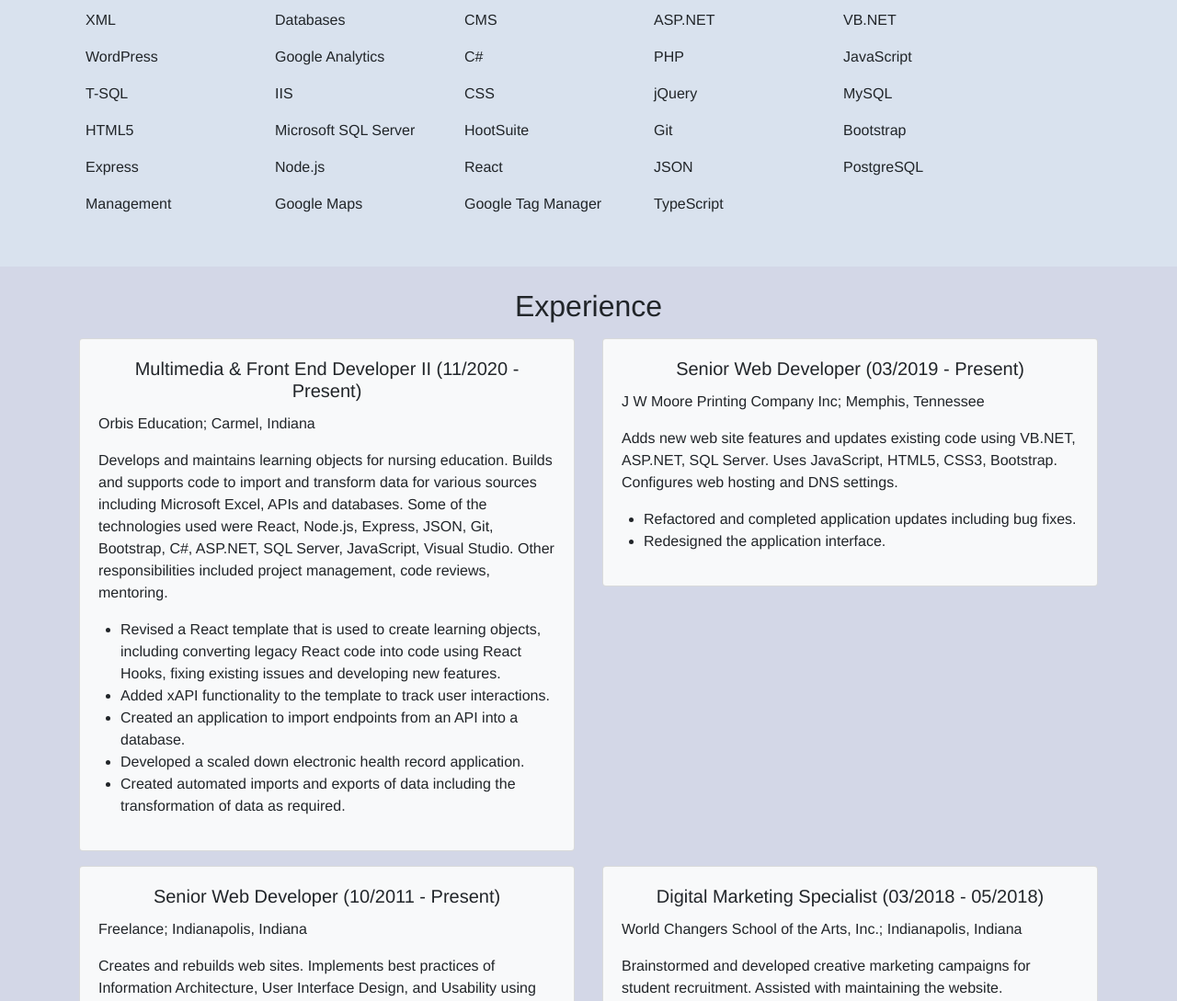
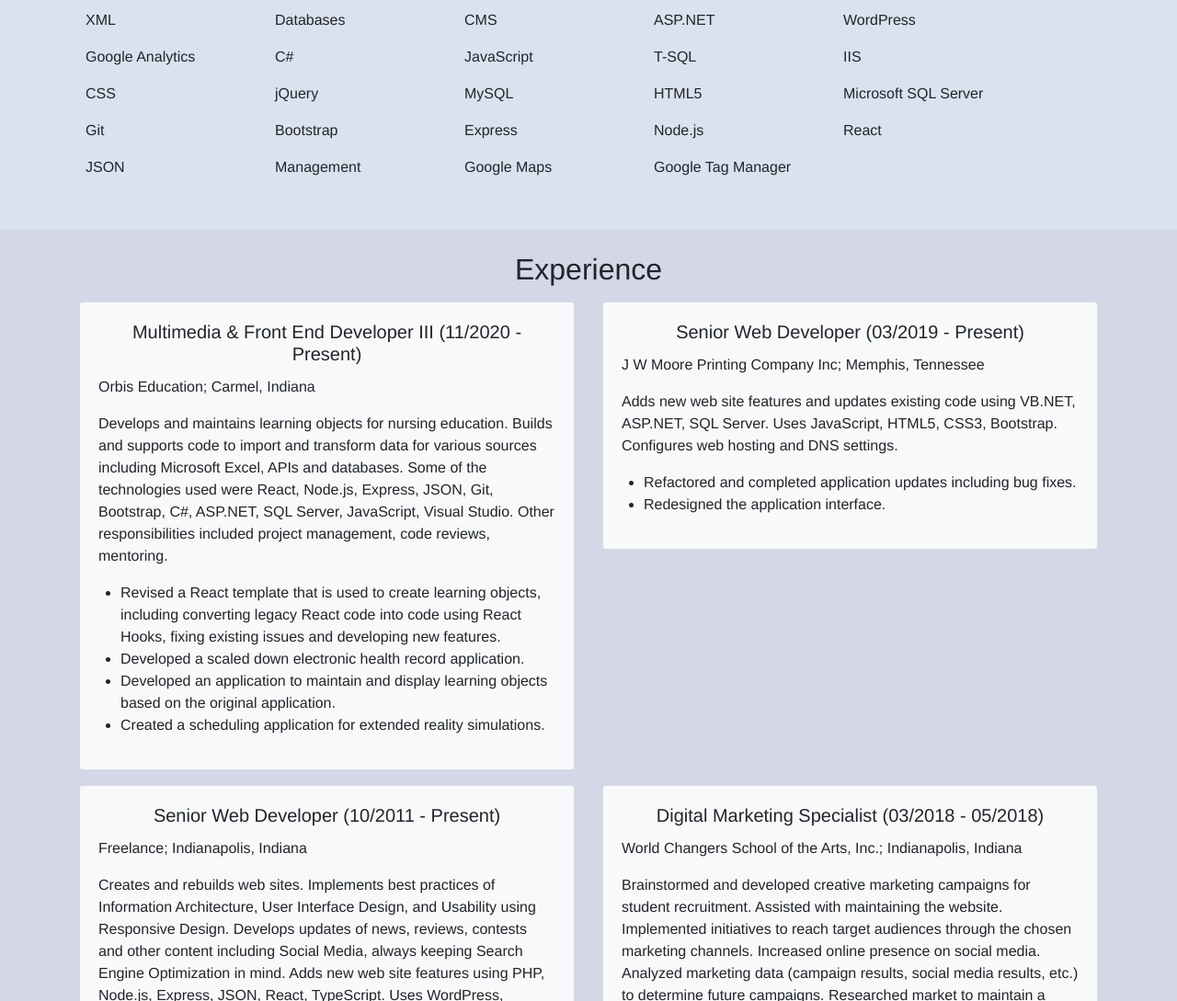
Before and after one commit to mirfishe/mirfishe.github.io, a plain HTML site: page index.html in a window 1280 px wide. Shown: the part 4320-5409 px from the top of the page at 92% size. Drawn offline with nearby package versions, Linux system fonts and the light colour scheme.

Commit message:
updated work experience

```diff
--- a/index.html
+++ b/index.html
@@ -430,11 +430,11 @@
               <div class="col-2 align-top m-2">Databases</div>
               <div class="col-2 align-top m-2">CMS</div>
               <div class="col-2 align-top m-2">ASP.NET</div>
-              <div class="col-2 align-top m-2">VB.NET</div>
+              <!-- <div class="col-2 align-top m-2">VB.NET</div> -->
               <div class="col-2 align-top m-2">WordPress</div>
               <div class="col-2 align-top m-2">Google Analytics</div>
               <div class="col-2 align-top m-2">C#</div>
-              <div class="col-2 align-top m-2">PHP</div>
+              <!-- <div class="col-2 align-top m-2">PHP</div> -->
               <div class="col-2 align-top m-2">JavaScript</div>
               <div class="col-2 align-top m-2">T-SQL</div>
               <!-- <div class="col-2 align-top m-2">Internet Information Services (IIS)</div> -->
@@ -445,18 +445,18 @@
               <div class="col-2 align-top m-2">MySQL</div>
               <div class="col-2 align-top m-2">HTML5</div>
               <div class="col-2 align-top m-2">Microsoft SQL Server</div>
-              <div class="col-2 align-top m-2">HootSuite</div>
+              <!-- <div class="col-2 align-top m-2">HootSuite</div> -->
               <div class="col-2 align-top m-2">Git</div>
               <div class="col-2 align-top m-2">Bootstrap</div>
               <div class="col-2 align-top m-2">Express</div>
               <div class="col-2 align-top m-2">Node.js</div>
               <div class="col-2 align-top m-2">React</div>
               <div class="col-2 align-top m-2">JSON</div>
-              <div class="col-2 align-top m-2">PostgreSQL</div>
+              <!-- <div class="col-2 align-top m-2">PostgreSQL</div> -->
               <div class="col-2 align-top m-2">Management</div>
               <div class="col-2 align-top m-2">Google Maps</div>
               <div class="col-2 align-top m-2">Google Tag Manager</div>
-              <div class="col-2 align-top m-2">TypeScript</div>
+              <!-- <div class="col-2 align-top m-2">TypeScript</div> -->
             </div>
           </div>
         </div>
@@ -474,7 +474,7 @@
         <div class="col-sm-6 mb-3">
           <div class="card experience-card">
             <div class="card-body text-center">
-              <h5 class="card-title"><span class="experience-title">Multimedia & Front End Developer II</span> (11/2020
+              <h5 class="card-title"><span class="experience-title">Multimedia & Front End Developer III</span> (11/2020
                 - Present)</h5>
               <p class="card-text text-left">Orbis Education; Carmel, Indiana</p>
               <p class="card-text text-left">Develops and maintains learning objects for nursing education. Builds and
@@ -487,10 +487,9 @@
                 <li>Revised a React template that is used to create learning objects,
                   including converting legacy React code into code using React Hooks, fixing existing issues and
                   developing new features.</li>
-                <li>Added xAPI functionality to the template to track user interactions.</li>
-                <li>Created an application to import endpoints from an API into a database.</li>
                 <li>Developed a scaled down electronic health record application.</li>
-                <li>Created automated imports and exports of data including the transformation of data as required.</li>
+                <li>Developed an application to maintain and display learning objects based on the original application.</li>
+                <li>Created a scheduling application for extended reality simulations.</li>
               </ul>
               </p>
             </div>
```
